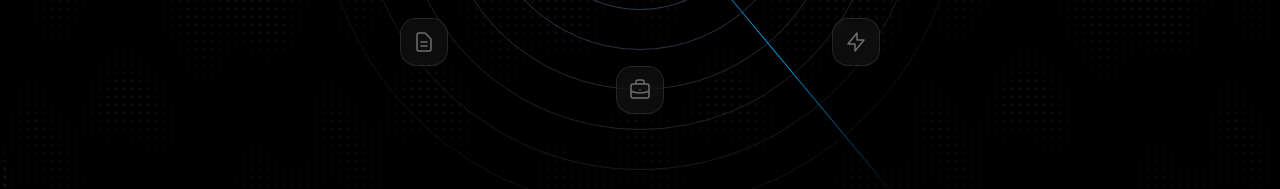
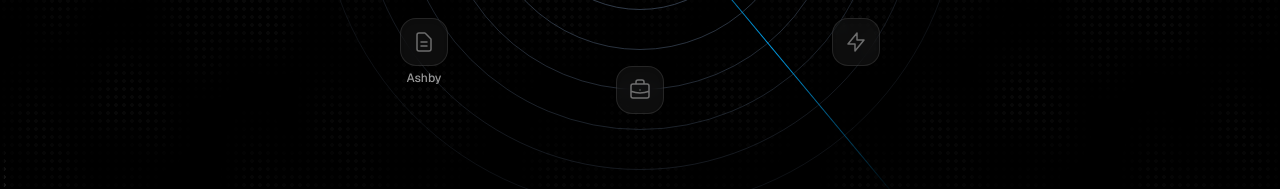
Before and after one commit to david-007t/anello, a Next.js app in the folder web/: page / in a window 1280 px wide. Shown: the part 547-736 px from the top of the page. Built offline with nearby package versions, Linux system fonts and the light colour scheme.

Commit message:
feat(ui): reveal icon labels as radar sweep passes over them

```diff
--- a/web/app/components/RadarSection.tsx
+++ b/web/app/components/RadarSection.tsx
@@ -1,11 +1,55 @@
 'use client';
 
-import { useRef } from 'react';
+import { useRef, useEffect, useState } from 'react';
 import { motion, useInView } from 'framer-motion';
 import { Radar, IconContainer } from '@/components/ui/radar';
+
+// Angles (degrees, clockwise from top=0°) matching icon positions around the radar
+const ICON_ANGLES: Record<string, number> = {
+  LinkedIn:   0,
+  Indeed:     45,
+  Greenhouse: 90,
+  Lever:      135,
+  Workday:    180,
+  Ashby:      225,
+  Wellfound:  270,
+  Rippling:   315,
+};
+
+// Radar CSS animation: rotate(20deg) → rotate(380deg) in 10s linear
+const RADAR_DURATION_MS = 10000;
+const RADAR_START_DEG   = 20;
+
+function useSweepAngle() {
+  const [angle, setAngle] = useState(RADAR_START_DEG);
+  const startRef = useRef<number | null>(null);
+  const rafRef   = useRef<number>(0);
+
+  useEffect(() => {
+    startRef.current = performance.now();
+    const tick = (now: number) => {
+      const elapsed = now - (startRef.current ?? now);
+      const deg = RADAR_START_DEG + (elapsed % RADAR_DURATION_MS) / RADAR_DURATION_MS * 360;
+      setAngle(deg % 360);
+      rafRef.current = requestAnimationFrame(tick);
+    };
+    rafRef.current = requestAnimationFrame(tick);
+    return () => cancelAnimationFrame(rafRef.current);
+  }, []);
+
+  return angle;
+}
+
+// Icon is lit when the sweep just passed it (trailing window of 18°)
+function isLit(sweepAngle: number, iconAngle: number) {
+  const diff = (sweepAngle - iconAngle + 360) % 360;
+  return diff < 18;
+}
+
 export function RadarSection() {
   const ref = useRef<HTMLElement>(null);
   const isInView = useInView(ref, { once: false, amount: 0.4 });
+  const sweepAngle = useSweepAngle();
 
   return (
     <section ref={ref} className="min-h-screen flex flex-col items-center justify-center px-6 py-20">
@@ -21,56 +65,56 @@ export function RadarSection() {
 
         {/* Top */}
         <div className="absolute -top-8 left-1/2 -translate-x-1/2">
-          <IconContainer visible={isInView} delay={0.9} text="LinkedIn"
+          <IconContainer visible={isInView} delay={0.9} text="LinkedIn" lit={isLit(sweepAngle, ICON_ANGLES.LinkedIn)}
             icon={<svg className="h-6 w-6 text-white/40" fill="currentColor" viewBox="0 0 24 24"><path d="M20.447 20.452h-3.554v-5.569c0-1.328-.027-3.037-1.852-3.037-1.853 0-2.136 1.445-2.136 2.939v5.667H9.351V9h3.414v1.561h.046c.477-.9 1.637-1.85 3.37-1.85 3.601 0 4.267 2.37 4.267 5.455v6.286zM5.337 7.433a2.062 2.062 0 01-2.063-2.065 2.064 2.064 0 112.063 2.065zm1.782 13.019H3.555V9h3.564v11.452zM22.225 0H1.771C.792 0 0 .774 0 1.729v20.542C0 23.227.792 24 1.771 24h20.451C23.2 24 24 23.227 24 22.271V1.729C24 .774 23.2 0 22.222 0h.003z" /></svg>}
           />
         </div>
 
         {/* Top-right */}
         <div className="absolute top-4 right-0 translate-x-1/2 md:translate-x-full">
-          <IconContainer visible={isInView} delay={1.05} text="Indeed"
+          <IconContainer visible={isInView} delay={1.05} text="Indeed" lit={isLit(sweepAngle, ICON_ANGLES.Indeed)}
             icon={<svg className="h-6 w-6 text-white/40" fill="currentColor" viewBox="0 0 24 24"><path d="M12 0C5.373 0 0 5.373 0 12s5.373 12 12 12 12-5.373 12-12S18.627 0 12 0zm0 4a2 2 0 110 4 2 2 0 010-4zm3 15h-6v-1h1.5V11H9v-1h4.5v8H15v1z" /></svg>}
           />
         </div>
 
         {/* Right */}
         <div className="absolute right-0 top-1/2 -translate-y-1/2 md:translate-x-full">
-          <IconContainer visible={isInView} delay={1.2} text="Greenhouse"
+          <IconContainer visible={isInView} delay={1.2} text="Greenhouse" lit={isLit(sweepAngle, ICON_ANGLES.Greenhouse)}
             icon={<svg className="h-6 w-6 text-white/40" fill="none" stroke="currentColor" viewBox="0 0 24 24"><path strokeLinecap="round" strokeLinejoin="round" strokeWidth={1.5} d="M3 7v10a2 2 0 002 2h14a2 2 0 002-2V9a2 2 0 00-2-2h-6l-2-2H5a2 2 0 00-2 2z" /></svg>}
           />
         </div>
 
         {/* Bottom-right */}
         <div className="absolute bottom-4 right-0 translate-x-1/2 md:translate-x-full">
-          <IconContainer visible={isInView} delay={1.35} text="Lever"
+          <IconContainer visible={isInView} delay={1.35} text="Lever" lit={isLit(sweepAngle, ICON_ANGLES.Lever)}
             icon={<svg className="h-6 w-6 text-white/40" fill="none" stroke="currentColor" viewBox="0 0 24 24"><path strokeLinecap="round" strokeLinejoin="round" strokeWidth={1.5} d="M13 10V3L4 14h7v7l9-11h-7z" /></svg>}
           />
         </div>
 
         {/* Bottom */}
         <div className="absolute -bottom-8 left-1/2 -translate-x-1/2">
-          <IconContainer visible={isInView} delay={1.5} text="Workday"
+          <IconContainer visible={isInView} delay={1.5} text="Workday" lit={isLit(sweepAngle, ICON_ANGLES.Workday)}
             icon={<svg className="h-6 w-6 text-white/40" fill="none" stroke="currentColor" viewBox="0 0 24 24"><path strokeLinecap="round" strokeLinejoin="round" strokeWidth={1.5} d="M21 13.255A23.931 23.931 0 0112 15c-3.183 0-6.22-.62-9-1.745M16 6V4a2 2 0 00-2-2h-4a2 2 0 00-2 2v2m4 6h.01M5 20h14a2 2 0 002-2V8a2 2 0 00-2-2H5a2 2 0 00-2 2v10a2 2 0 002 2z" /></svg>}
           />
         </div>
 
         {/* Bottom-left */}
         <div className="absolute bottom-4 left-0 -translate-x-1/2 md:-translate-x-full">
-          <IconContainer visible={isInView} delay={1.65} text="Ashby"
+          <IconContainer visible={isInView} delay={1.65} text="Ashby" lit={isLit(sweepAngle, ICON_ANGLES.Ashby)}
             icon={<svg className="h-6 w-6 text-white/40" fill="none" stroke="currentColor" viewBox="0 0 24 24"><path strokeLinecap="round" strokeLinejoin="round" strokeWidth={1.5} d="M9 12h6m-6 4h6m2 5H7a2 2 0 01-2-2V5a2 2 0 012-2h5.586a1 1 0 01.707.293l5.414 5.414a1 1 0 01.293.707V19a2 2 0 01-2 2z" /></svg>}
           />
         </div>
 
         {/* Left */}
         <div className="absolute left-0 top-1/2 -translate-y-1/2 md:-translate-x-full">
-          <IconContainer visible={isInView} delay={1.8} text="Wellfound"
+          <IconContainer visible={isInView} delay={1.8} text="Wellfound" lit={isLit(sweepAngle, ICON_ANGLES.Wellfound)}
             icon={<svg className="h-6 w-6 text-white/40" fill="none" stroke="currentColor" viewBox="0 0 24 24"><path strokeLinecap="round" strokeLinejoin="round" strokeWidth={1.5} d="M11.049 2.927c.3-.921 1.603-.921 1.902 0l1.519 4.674a1 1 0 00.95.69h4.915c.969 0 1.371 1.24.588 1.81l-3.976 2.888a1 1 0 00-.363 1.118l1.518 4.674c.3.922-.755 1.688-1.538 1.118l-3.976-2.888a1 1 0 00-1.176 0l-3.976 2.888c-.783.57-1.838-.197-1.538-1.118l1.518-4.674a1 1 0 00-.363-1.118l-3.976-2.888c-.784-.57-.38-1.81.588-1.81h4.914a1 1 0 00.951-.69l1.519-4.674z" /></svg>}
           />
         </div>
 
         {/* Top-left */}
         <div className="absolute top-4 left-0 -translate-x-1/2 md:-translate-x-full">
-          <IconContainer visible={isInView} delay={1.95} text="Rippling"
+          <IconContainer visible={isInView} delay={1.95} text="Rippling" lit={isLit(sweepAngle, ICON_ANGLES.Rippling)}
             icon={<svg className="h-6 w-6 text-white/40" fill="none" stroke="currentColor" viewBox="0 0 24 24"><path strokeLinecap="round" strokeLinejoin="round" strokeWidth={1.5} d="M17 20h5v-2a3 3 0 00-5.356-1.857M17 20H7m10 0v-2c0-.656-.126-1.283-.356-1.857M7 20v-2c0-.656.126-1.283.356-1.857m0 0a5.002 5.002 0 019.288 0M15 7a3 3 0 11-6 0 3 3 0 016 0z" /></svg>}
           />
         </div>
--- a/web/components/ui/radar.tsx
+++ b/web/components/ui/radar.tsx
@@ -97,13 +97,16 @@ export const IconContainer = ({
   text,
   delay,
   visible = true,
+  lit = false,
 }: {
   icon?: React.ReactNode;
   text?: string;
   delay?: number;
   visible?: boolean;
+  lit?: boolean;
 }) => {
   const [showLabel, setShowLabel] = useState(false);
+  const labelVisible = lit || showLabel;
 
   return (
     <motion.div
@@ -125,7 +128,7 @@ export const IconContainer = ({
       {/* Tooltip label */}
       <div
         className={`pointer-events-none absolute top-full mt-1 left-1/2 -translate-x-1/2 whitespace-nowrap text-center text-xs font-medium text-white/60 transition-all duration-150 ${
-          showLabel ? "opacity-100 translate-y-0" : "opacity-0 -translate-y-1"
+          labelVisible ? "opacity-100 translate-y-0" : "opacity-0 -translate-y-1"
         }`}
       >
         {text}
```
